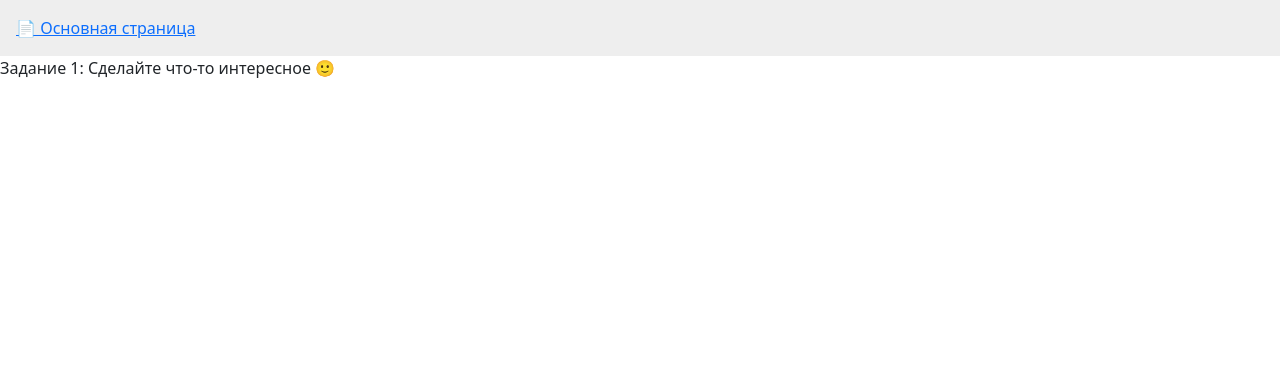
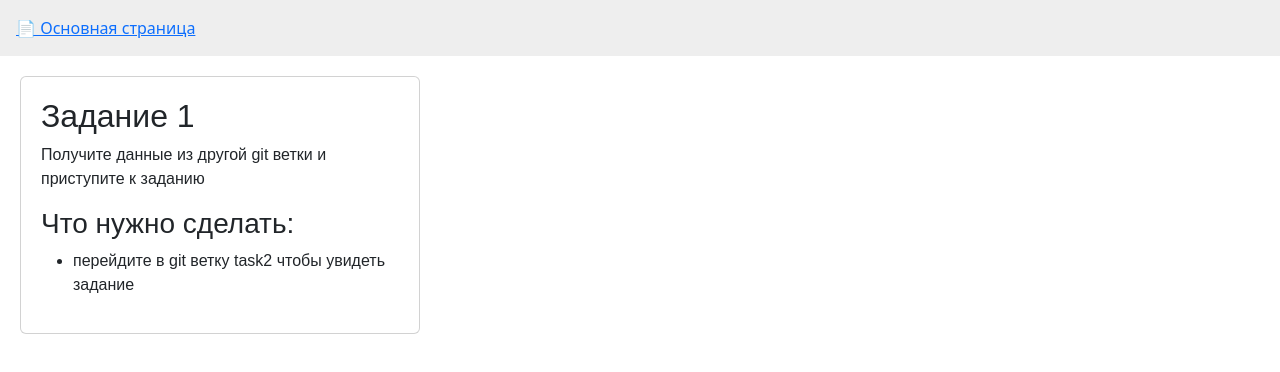
Before and after one commit to Arhontes/sobes-app, a React (Create React App) app: page /tasks/task2 in a window 1280 px wide. Shown: the top 372 px of the page. Built offline with nearby package versions, Linux system fonts and the light colour scheme.

Commit message:
feat: start doing task 2

```diff
--- a/src/routes.tsx
+++ b/src/routes.tsx
@@ -2,8 +2,8 @@ import React from "react";
 import App from "./App";
 import Layout from "./layout/Layout";
 import TasksPage from "./tasks/tasks-page/TasksPage";
-import {Task1} from "./tasks/task1/Task1";
-import Task2 from "./tasks/task2/Task2";
+import { Task1 } from "./tasks/task1/Task1";
+import { Task2 } from "./tasks/task2/Task2";
 import Task3 from "./tasks/task3/Task3";
 
 const routes = [
--- a/src/tasks/task2/Task2.tsx
+++ b/src/tasks/task2/Task2.tsx
@@ -1,5 +1,22 @@
 import React from "react";
+import { TaskTarget } from "../../common/TaskTarget";
+import { taskTarget2 } from "./taskTarget2";
 
-export default function Task2() {
-  return <div>Задание 1: Сделайте что-то интересное 🙂</div>;
-}
+export const Task2 = () => {
+  return (
+    <div
+      style={{
+        display: "flex",
+        gap: 20,
+        margin: "auto",
+        fontFamily: "Arial, sans-serif",
+      }}
+    >
+      <TaskTarget target={taskTarget2} />
+
+      <div style={{ width: 400 }}>
+        <div></div>
+      </div>
+    </div>
+  );
+};
--- /dev/null
+++ b/src/tasks/task2/taskTarget2.ts
@@ -0,0 +1,4 @@
+export const taskTarget2 = {
+  description: "Получите данные из другой git ветки и приступите к заданию",
+  points: ["перейдите в git ветку task2 чтобы увидеть задание"],
+};
```
